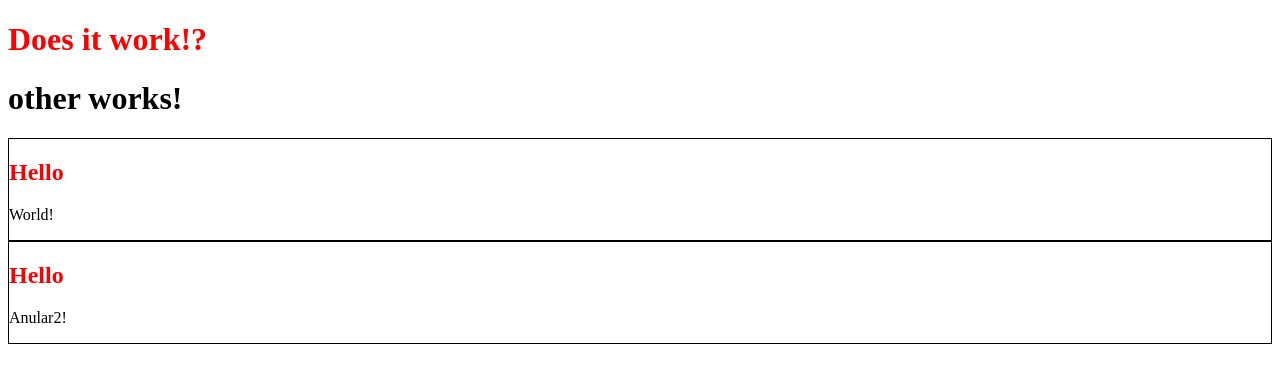
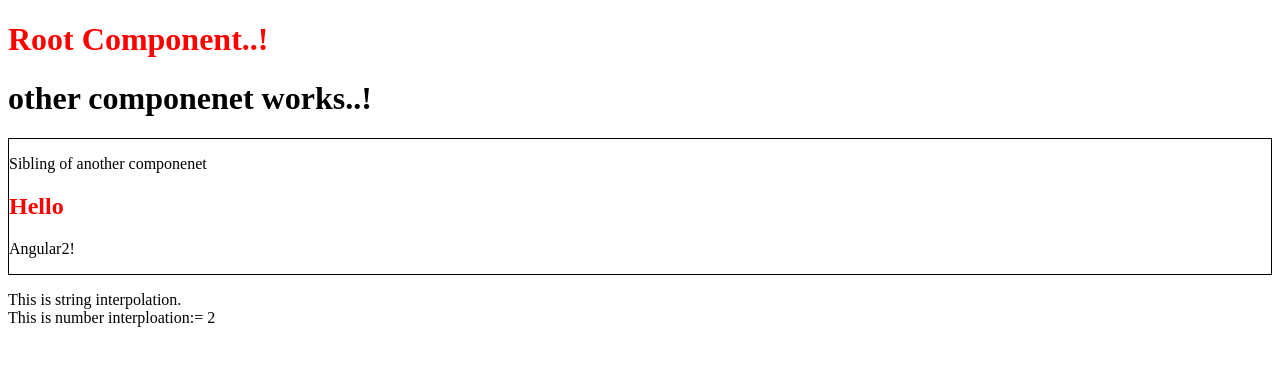
Before and after one commit to PavanBahuguni/n-complete-guide, an Angular app in the folder first-app/: page / in a window 1280 px wide. Shown: the top 366 px of the page. Built offline with nearby package versions, Linux system fonts and the light colour scheme.

Commit message:
string interpoltion

```diff
--- a/first-app/src/app/app.component.ts
+++ b/first-app/src/app/app.component.ts
@@ -8,21 +8,16 @@ import { Component } from '@angular/core';
     <app-another>
       <div>
         <h1>Hello</h1>
-        <p> World!</p>
+        <p> Angular2!</p>
       </div>
     </app-another>
-    <app-another>
-      <div>
-        <h1>Hello</h1>
-        <p>Anular2!</p>
-      </div>
-    </app-another>
-  `,
+    <app-databinding></app-databinding>
+    `,
   styles: [`
   h1{
     color:red;
   }`]
 })
 export class AppComponent {
-  title = 'Does it work!?';
+  title = 'Root Component..!';
 }
--- a/first-app/src/app/app.module.ts
+++ b/first-app/src/app/app.module.ts
@@ -5,12 +5,14 @@ import { HttpModule } from '@angular/http';
 
 import { AppComponent } from './app.component';
 import { OtherComponent, AnotherComponent } from './other';
+import { DatabindingComponent } from './databinding/databinding.component';
 
 @NgModule({
   declarations: [
     AppComponent,
     OtherComponent,
-    AnotherComponent
+    AnotherComponent,
+    DatabindingComponent
   ],
   imports: [
     BrowserModule,
--- /dev/null
+++ b/first-app/src/app/databinding/databinding.component.html
@@ -0,0 +1,4 @@
+<p>
+  {{strinInterpolation}}<br>
+  This is number interploation:= {{numberInterpolation}}
+</p>
--- /dev/null
+++ b/first-app/src/app/databinding/databinding.component.ts
@@ -0,0 +1,11 @@
+import { Component, OnInit } from '@angular/core';
+
+@Component({
+  selector: 'app-databinding',
+  templateUrl: './databinding.component.html',
+  styleUrls: ['./databinding.component.css']
+})
+export class DatabindingComponent{
+  strinInterpolation = 'This is string interpolation.';
+  numberInterpolation = 2;
+}
--- a/first-app/src/app/other/another.component.ts
+++ b/first-app/src/app/other/another.component.ts
@@ -4,6 +4,7 @@ import { Component} from '@angular/core';
   selector: 'app-another',
   template: `
     <article>
+        <p>Sibling of another componenet</p>
         <ng-content></ng-content>
     </article>
   `,
--- a/first-app/src/app/other/other.component.html
+++ b/first-app/src/app/other/other.component.html
@@ -1,3 +1,3 @@
 <h1>
-  other works!
+  other componenet works..!
 </h1>
```
Also changed, not shown: first-app/src/app/databinding/databinding.component.css (added).
